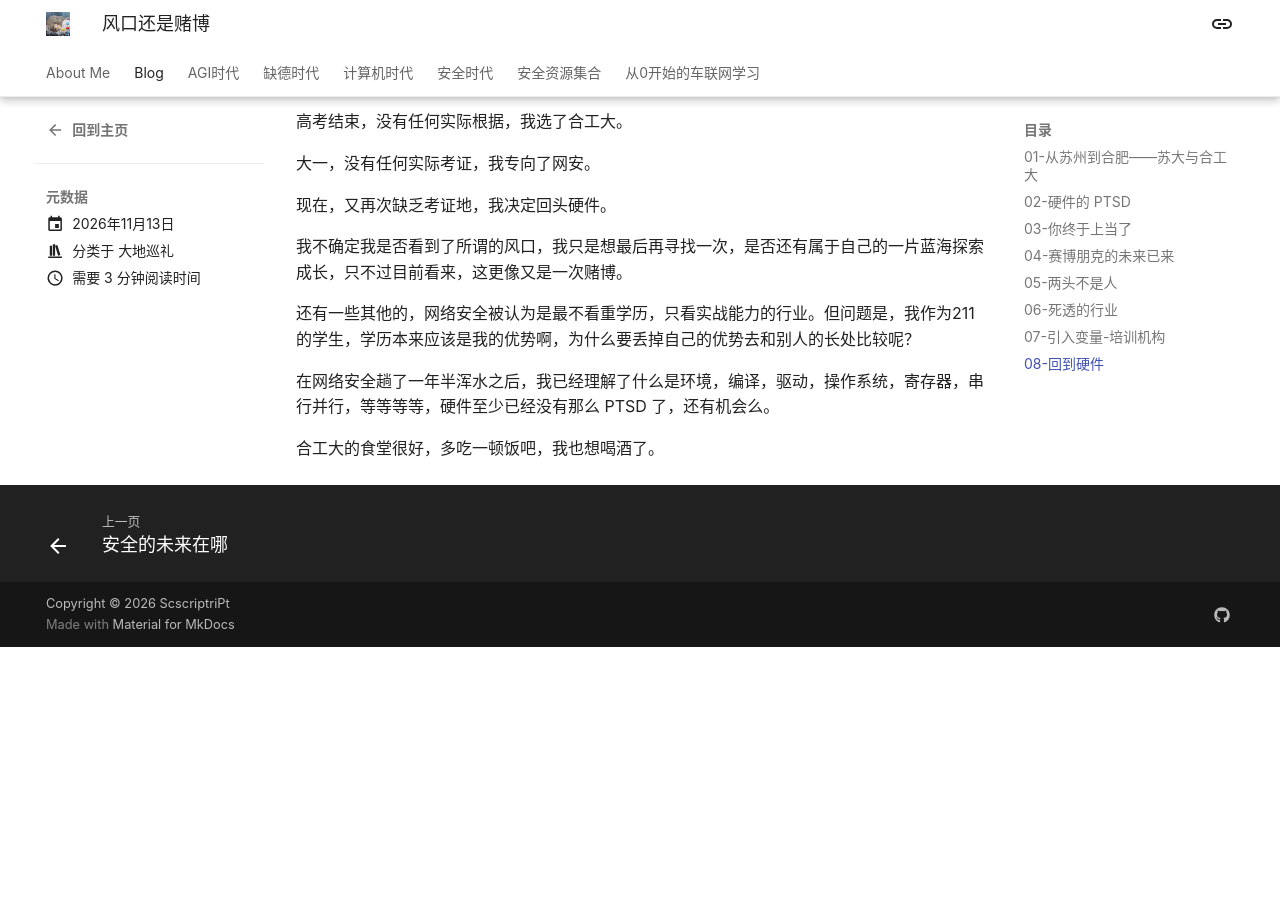
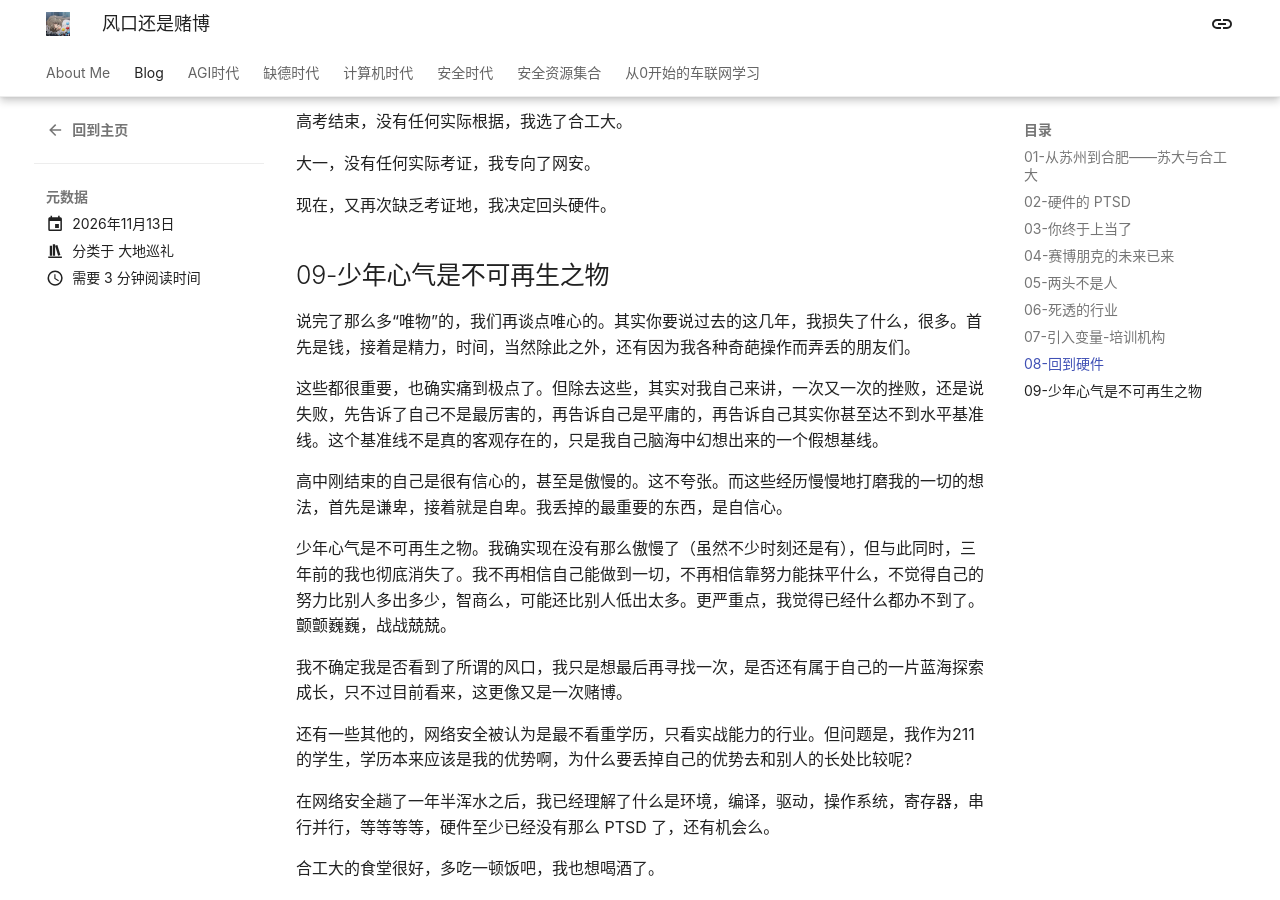
Before and after one commit to ScscriptriPt/scscriptript.github.io, an MkDocs documentation site: the page built from docs/blog/posts/大地巡礼/风口还是赌博.md, in a window 1280 px wide and 900 px high, scrolled down 7262 px. Built offline with MkDocs 1.6.1 and Material for MkDocs 9.7.7, drawn with Linux system fonts in a browser that asks for light colours; before the commit the page ends 7909 px from its top, so only the background shows below that.

Commit message:
博客：更新《风口还是赌博》，补《少年心气是不可再生之物》一节

```diff
--- a/docs/blog/posts/大地巡礼/风口还是赌博.md
+++ b/docs/blog/posts/大地巡礼/风口还是赌博.md
@@ -227,6 +227,16 @@ IC设计、车联网、物联网怎么没那么多培训班呢？因为这些行
 
 现在，又再次缺乏考证地，我决定回头硬件。
 
+## 09-少年心气是不可再生之物
+
+说完了那么多“唯物”的，我们再谈点唯心的。其实你要说过去的这几年，我损失了什么，很多。首先是钱，接着是精力，时间，当然除此之外，还有因为我各种奇葩操作而弄丢的朋友们。
+
+这些都很重要，也确实痛到极点了。但除去这些，其实对我自己来讲，一次又一次的挫败，还是说失败，先告诉了自己不是最厉害的，再告诉自己是平庸的，再告诉自己其实你甚至达不到水平基准线。这个基准线不是真的客观存在的，只是我自己脑海中幻想出来的一个假想基线。
+
+高中刚结束的自己是很有信心的，甚至是傲慢的。这不夸张。而这些经历慢慢地打磨我的一切的想法，首先是谦卑，接着就是自卑。我丢掉的最重要的东西，是自信心。
+
+少年心气是不可再生之物。我确实现在没有那么傲慢了（虽然不少时刻还是有），但与此同时，三年前的我也彻底消失了。我不再相信自己能做到一切，不再相信靠努力能抹平什么，不觉得自己的努力比别人多出多少，智商么，可能还比别人低出太多。更严重点，我觉得已经什么都办不到了。颤颤巍巍，战战兢兢。
+
 我不确定我是否看到了所谓的风口，我只是想最后再寻找一次，是否还有属于自己的一片蓝海探索成长，只不过目前看来，这更像又是一次赌博。
 
 还有一些其他的，网络安全被认为是最不看重学历，只看实战能力的行业。但问题是，我作为211的学生，学历本来应该是我的优势啊，为什么要丢掉自己的优势去和别人的长处比较呢？
```
